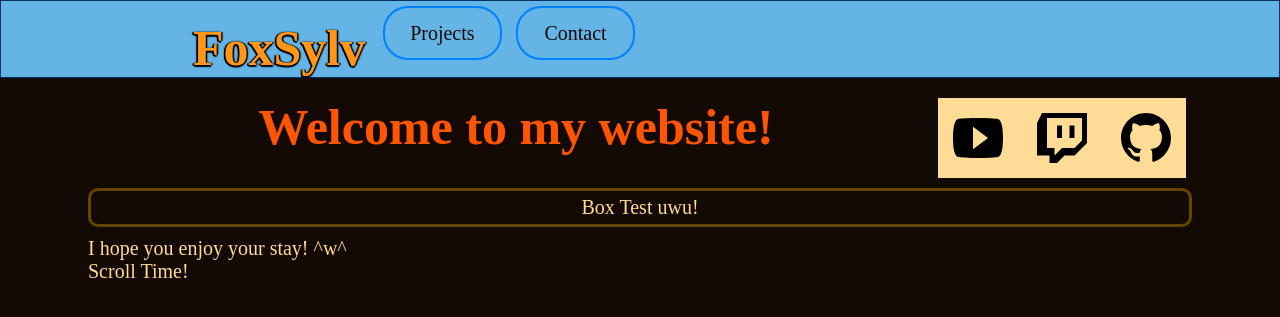
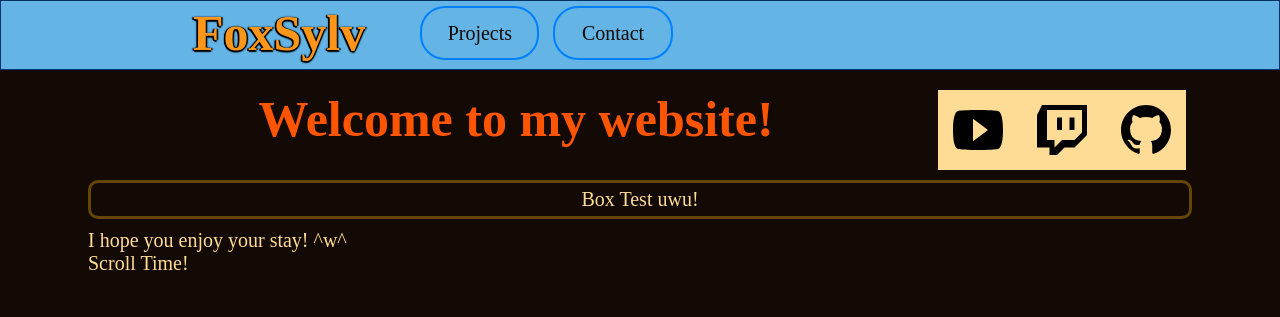
Before and after one commit to FoxSylv1/FoxSylv1.github.io, a Jekyll site: the page built from index.md, in a window 1280 px wide and 900 px high. Shown: the top 317 px of the window. Built offline with Jekyll 4.4.1, drawn with Linux system fonts in a browser that asks for light colours.

Commit message:
Correct vertical alignment of header name.

```diff
--- a/css/header.scss
+++ b/css/header.scss
@@ -6,6 +6,10 @@
 
 $name-shadow-thickness: 0.03em;
 .header-name {
+    float: left;
+    margin-right: 1em;
+    margin-top: 3px;
+
     color: $light-orange;
     font-weight: bold;
     text-shadow:
```
